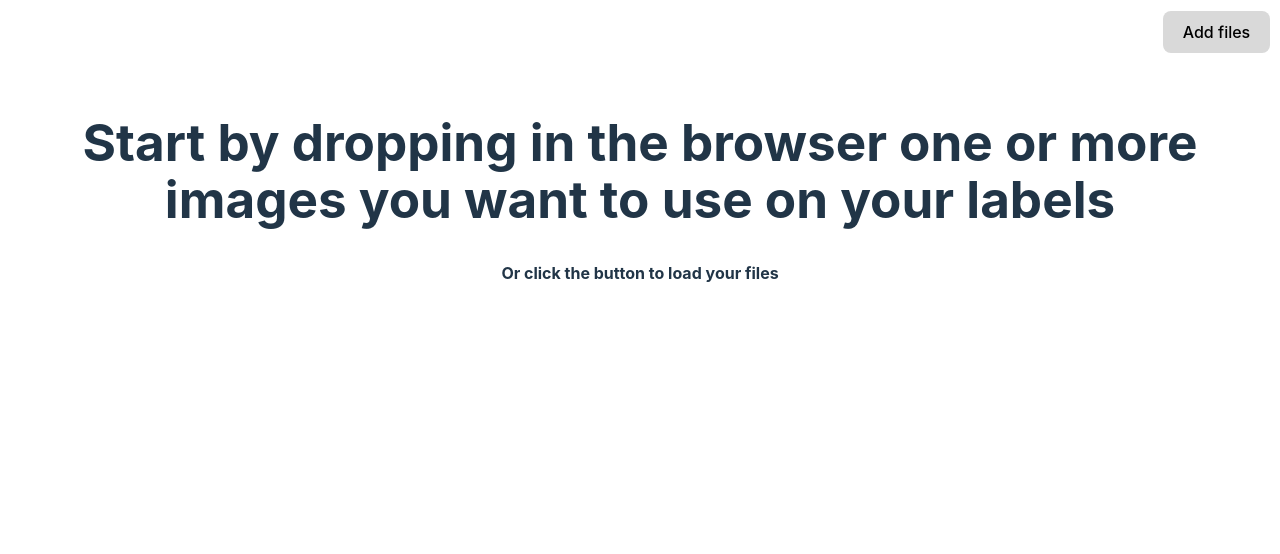
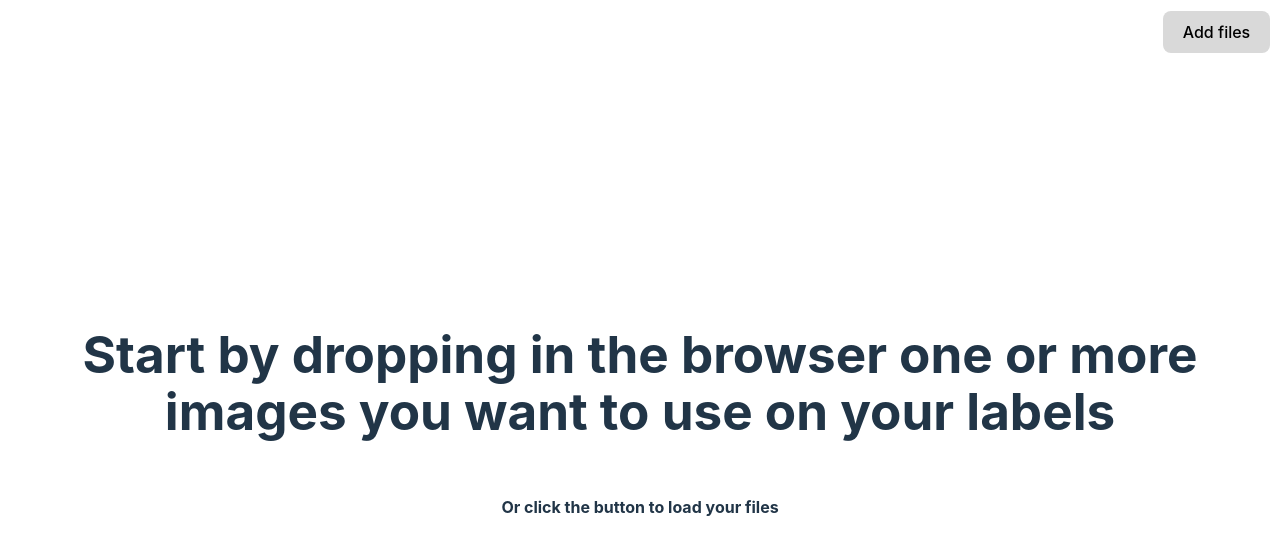
Before and after one commit to TapToCommunity/TapToLabelDesigner, a React (Vite) app: page / in a window 1280 px wide. Shown: the top 554 px of the page. Built offline with nearby package versions, Linux system fonts and the light colour scheme.

Commit message:
nicer css

```diff
--- a/src/App.css
+++ b/src/App.css
@@ -7,5 +7,9 @@
 }
 
 .somePadding {
+  height: 100vh;
+  display: flex;
+  flex-direction: column;
+  justify-content: center;
   padding: 16px;
 }
--- a/src/components/FileDropper.css
+++ /dev/null
@@ -1,8 +0,0 @@
-.labelsContent {
-  overflow-x: hidden;
-  overflow-y: scroll;
-  height: calc(100vh - 64px);
-  display: flex;
-  flex-direction: row;
-  flex-wrap: wrap;
-}
--- a/src/components/FileDropper.tsx
+++ b/src/components/FileDropper.tsx
@@ -1,7 +1,6 @@
 import { useEffect, DragEventHandler, startTransition } from 'react';
 import type { FC, JSX, DragEvent as ReactDragEvent, ReactNode } from 'react';
 import { useFileDropperContext } from '../contexts/fileDropper';
-import './FileDropper.css';
 
 const acceptDrag: DragEventHandler<HTMLDivElement> = (
   evt: ReactDragEvent<HTMLDivElement>,
@@ -29,9 +28,5 @@ export const FileDropper: FC<FileDropperProps> = ({ children }) => {
     };
   }, [setFiles, files]);
 
-  return (
-    <div className="labelsContent" onDragOver={acceptDrag}>
-      {children}
-    </div>
-  );
+  return <div onDragOver={acceptDrag}>{children}</div>;
 };
--- a/src/components/FileDropperProvider.tsx
+++ b/src/components/FileDropperProvider.tsx
@@ -2,7 +2,6 @@ import { useState, useRef, useMemo } from 'react';
 import type { Canvas } from 'fabric';
 import type { FC, JSX } from 'react';
 import { FileDropContext, type contextType } from '../contexts/fileDropper';
-import './FileDropper.css';
 
 type FileDropperProps = {
   children: JSX.Element | JSX.Element[];
--- a/src/components/Header.css
+++ b/src/components/Header.css
@@ -1,8 +1,9 @@
 .topHeader {
   z-index: 10;
-  position: relative;
+  position: fixed;
   display: flex;
   justify-content: flex-end;
+  background-color: white;
   height: 64px;
   flex-direction: row;
   align-items: center;
--- a/src/components/LabelEditor.css
+++ b/src/components/LabelEditor.css
@@ -19,17 +19,3 @@
   width: 33.2%;
   max-height: 1029px;
 }
-
-.colorChanger-container {
-  display: flex;
-  flex-direction: row;
-  position: absolute;
-  height: 64px;
-  padding-left: 16px;
-  padding-right: 16px;
-  align-items: center;
-  border-radius: 24px;
-  transition: all 0.5s;
-  background-color: white;
-  transform: translate(-50%, -50%);
-}
--- a/src/components/LabelEditor.tsx
+++ b/src/components/LabelEditor.tsx
@@ -96,7 +96,7 @@ export const LabelEditor = ({
     setMenuOpen({
       open: true,
       left: bbox.left + bbox.width / 2,
-      top: bbox.top + bbox.height / 2,
+      top: bbox.top + bbox.height / 2 + window.scrollY,
     });
   }, [setMenuOpen]);
 
--- a/src/components/LabelsView.css
+++ b/src/components/LabelsView.css
@@ -1,8 +1,9 @@
 .labelsView {
+  margin-top: 64px;
   overflow-x: hidden;
   overflow-y: scroll;
-  height: calc(100vh - 64px);
   display: flex;
+  min-height: 100%;
   flex-direction: row;
   flex-wrap: wrap;
   height: fit-content;
--- a/src/components/PortalMenu.tsx
+++ b/src/components/PortalMenu.tsx
@@ -4,6 +4,7 @@ import DeleteIcon from '@mui/icons-material/Delete';
 import IconButton from '@mui/material/IconButton';
 import { ClickAwayListener } from '@mui/base/ClickAwayListener';
 import { useAppDataContext } from '../contexts/appData';
+import './portalMenu.css';
 
 type PortalMenuType = {
   top: number;
--- /dev/null
+++ b/src/components/portalMenu.css
@@ -0,0 +1,14 @@
+.colorChanger-container {
+  border: 1px solid gray;
+  display: flex;
+  flex-direction: row;
+  position: absolute;
+  height: 64px;
+  padding-left: 16px;
+  padding-right: 16px;
+  align-items: center;
+  border-radius: 24px;
+  transition: all 0.5s;
+  background-color: white;
+  transform: translate(-50%, -50%);
+}
--- a/src/index.css
+++ b/src/index.css
@@ -29,7 +29,7 @@ body {
   width: 100%;
   min-width: 320px;
   min-height: 100vh;
-  overflow: hidden;
+  overflow-y: scroll;
 }
 
 h1 {
```
